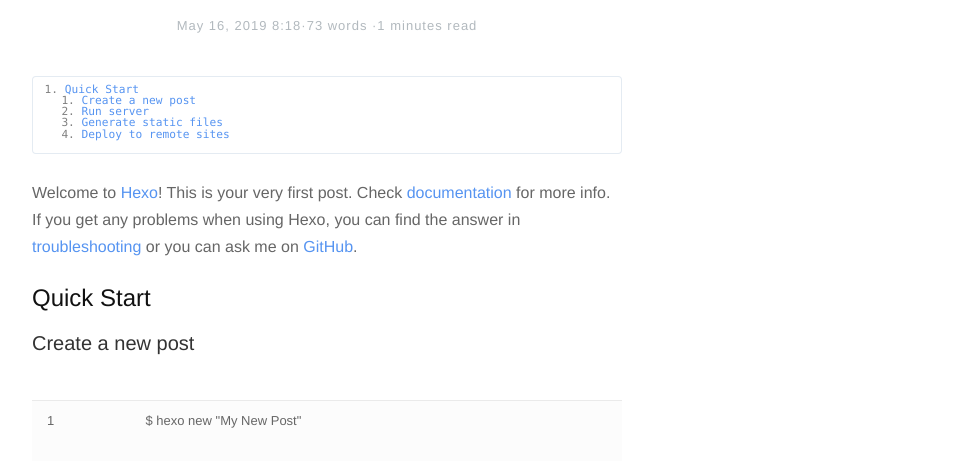
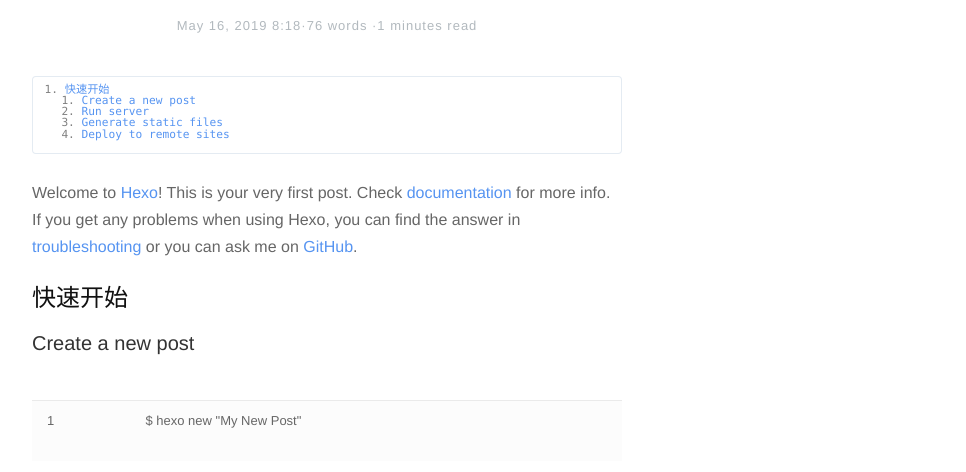
Before and after one commit to chenkuange/chenkuange.github.io, a plain HTML site: page 2019/05/hello-world/index.html in a window 1280 px wide. Shown: the part 328-800 px from the top of the page, without its empty margins (313-1279 px from the left). Drawn offline with nearby package versions, Linux system fonts and the light colour scheme.

Commit message:
Deploy and Publish

```diff
--- a/2019/05/hello-world/index.html
+++ b/2019/05/hello-world/index.html
@@ -1,6 +1,6 @@
-<!DOCTYPE html><html lang="en"><head><meta name="generator" content="Hexo 3.8.0"><meta charset="UTF-8"><meta http-equiv="X-UA-Compatible" content="IE=edge,chrome=1"><meta name="viewport" content="width=device-width, initial-scale=1"><title>Hell World</title><link rel="shortcut icon" href="/images/avatar.png"><link rel="stylesheet" href="/css/style.min.css"><link rel="stylesheet" href="/css/font-awesome.min.css"><link rel="stylesheet" href="//cdn.bootcss.com/highlight.js/9.2.0/styles/github.min.css"><script src="//cdn.bootcss.com/highlight.js/9.2.0/highlight.min.js"></script></head><body><nav class="main-nav"><a href="/">Home</a><a href="/archives">Archives</a></nav><div class="profile"><section id="wrapper"><header id="header"><a href="/about"><img class="2x" id="avatar" src="/images/avatar.png"></a><h1>Hexo</h1><h2></h2></header></section></div><section class="post" id="wrapper"><article><header><h1>Hell World</h1><h2 class="headline">May 16, 2019 8:18·73 words
-·1 minutes read<span class="tags"></span></h2></header><div id="toc"><ol class="toc"><li class="toc-item toc-level-2"><a class="toc-link" href="#Quick-Start"><span class="toc-text">Quick Start</span></a><ol class="toc-child"><li class="toc-item toc-level-3"><a class="toc-link" href="#Create-a-new-post"><span class="toc-text">Create a new post</span></a></li><li class="toc-item toc-level-3"><a class="toc-link" href="#Run-server"><span class="toc-text">Run server</span></a></li><li class="toc-item toc-level-3"><a class="toc-link" href="#Generate-static-files"><span class="toc-text">Generate static files</span></a></li><li class="toc-item toc-level-3"><a class="toc-link" href="#Deploy-to-remote-sites"><span class="toc-text">Deploy to remote sites</span></a></li></ol></li></ol></div><section id="post-body"><p>Welcome to <a href="https://hexo.io/" target="_blank" rel="noopener">Hexo</a>! This is your very first post. Check <a href="https://hexo.io/docs/" target="_blank" rel="noopener">documentation</a> for more info. If you get any problems when using Hexo, you can find the answer in <a href="https://hexo.io/docs/troubleshooting.html" target="_blank" rel="noopener">troubleshooting</a> or you can ask me on <a href="https://github.com/hexojs/hexo/issues" target="_blank" rel="noopener">GitHub</a>.</p>
-<h2 id="Quick-Start"><a href="#Quick-Start" class="headerlink" title="Quick Start"></a>Quick Start</h2><h3 id="Create-a-new-post"><a href="#Create-a-new-post" class="headerlink" title="Create a new post"></a>Create a new post</h3><figure class="highlight bash"><table><tr><td class="gutter"><pre><span class="line">1</span><br></pre></td><td class="code"><pre><span class="line">$ hexo new <span class="string">"My New Post"</span></span><br></pre></td></tr></table></figure>
+<!DOCTYPE html><html lang="en"><head><meta name="generator" content="Hexo 3.8.0"><meta charset="UTF-8"><meta http-equiv="X-UA-Compatible" content="IE=edge,chrome=1"><meta name="viewport" content="width=device-width, initial-scale=1"><title>Hell World</title><link rel="shortcut icon" href="/images/avatar.png"><link rel="stylesheet" href="/css/style.min.css"><link rel="stylesheet" href="/css/font-awesome.min.css"><link rel="stylesheet" href="//cdn.bootcss.com/highlight.js/9.2.0/styles/github.min.css"><script src="//cdn.bootcss.com/highlight.js/9.2.0/highlight.min.js"></script></head><body><nav class="main-nav"><a href="/">Home</a><a href="/archives">Archives</a></nav><div class="profile"><section id="wrapper"><header id="header"><a href="/about"><img class="2x" id="avatar" src="/images/avatar.png"></a><h1>Hexo</h1><h2></h2></header></section></div><section class="post" id="wrapper"><article><header><h1>Hell World</h1><h2 class="headline">May 16, 2019 8:18·76 words
+·1 minutes read<span class="tags"></span></h2></header><div id="toc"><ol class="toc"><li class="toc-item toc-level-2"><a class="toc-link" href="#快速开始"><span class="toc-text">快速开始</span></a><ol class="toc-child"><li class="toc-item toc-level-3"><a class="toc-link" href="#Create-a-new-post"><span class="toc-text">Create a new post</span></a></li><li class="toc-item toc-level-3"><a class="toc-link" href="#Run-server"><span class="toc-text">Run server</span></a></li><li class="toc-item toc-level-3"><a class="toc-link" href="#Generate-static-files"><span class="toc-text">Generate static files</span></a></li><li class="toc-item toc-level-3"><a class="toc-link" href="#Deploy-to-remote-sites"><span class="toc-text">Deploy to remote sites</span></a></li></ol></li></ol></div><section id="post-body"><p>Welcome to <a href="https://hexo.io/" target="_blank" rel="noopener">Hexo</a>! This is your very first post. Check <a href="https://hexo.io/docs/" target="_blank" rel="noopener">documentation</a> for more info. If you get any problems when using Hexo, you can find the answer in <a href="https://hexo.io/docs/troubleshooting.html" target="_blank" rel="noopener">troubleshooting</a> or you can ask me on <a href="https://https://github.com/chenkuange" target="_blank" rel="noopener">GitHub</a>.</p>
+<h2 id="快速开始"><a href="#快速开始" class="headerlink" title="快速开始"></a>快速开始</h2><h3 id="Create-a-new-post"><a href="#Create-a-new-post" class="headerlink" title="Create a new post"></a>Create a new post</h3><figure class="highlight bash"><table><tr><td class="gutter"><pre><span class="line">1</span><br></pre></td><td class="code"><pre><span class="line">$ hexo new <span class="string">"My New Post"</span></span><br></pre></td></tr></table></figure>
 <p>More info: <a href="https://hexo.io/docs/writing.html" target="_blank" rel="noopener">Writing</a></p>
 <h3 id="Run-server"><a href="#Run-server" class="headerlink" title="Run server"></a>Run server</h3><figure class="highlight bash"><table><tr><td class="gutter"><pre><span class="line">1</span><br></pre></td><td class="code"><pre><span class="line">$ hexo server</span><br></pre></td></tr></table></figure>
 <p>More info: <a href="https://hexo.io/docs/server.html" target="_blank" rel="noopener">Server</a></p>
```
